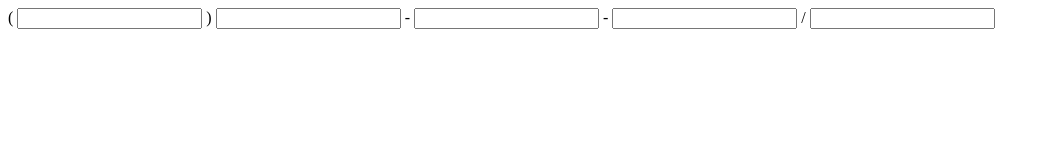
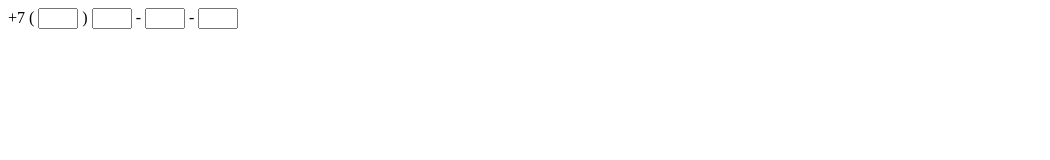
Before and after one commit to Sorgor/jquery.splitinput, a plain HTML site: page demo/index.html in a window 1280 px wide. Shown: the whole page, without its empty margins (0-1050 px from the left). Drawn offline with Linux system fonts and the light colour scheme.

Commit message:
added setting class of an created inputs, removed cloning of original input

```diff
--- a/demo/index.html
+++ b/demo/index.html
@@ -3,14 +3,14 @@
     <title>jquery.splittedinput — demo</title>
     <meta charset="utf-8">
     <style>
-        input.bluecolored {border:none;width: 2em;text-align: center}
+        input.bluecolored {;width: 3em;}
     </style>
     <script src="../lib/jquery-2.0.3.min.js"></script>
     <script src="../src/jquery.splittedinput.js"></script>
     <script>
         $(document).ready(function(){
             $('#splitme').splitInput({
-                template: '( {3} ) {3} - {2} - {2} / {10}',
+                template: '+7 ( {3} ) {3} - {2} - {2}',
                 class: 'bluecolored',
                 pattern: '\\d*',
                 transform: function(string){return string.toUpperCase()}
--- a/src/jquery.splittedinput.js
+++ b/src/jquery.splittedinput.js
@@ -4,7 +4,7 @@ $.fn.extend({
 
         _this.inputs = [];
         _this.parent = $(this).parent();
-        _this.globalInput = $(this).clone().attr('type', 'hidden');
+        _this.globalInput = $(this);
         _this.globalBuffer = [];
 
         _this.parent.append(_this.globalInput);
@@ -22,7 +22,7 @@ $.fn.extend({
         };
 
         _this.replacedString = settings.template.replace(/\{(\d*)\}/g, function(matched, size){
-            var el = $('<input>').attr('type', 'text');
+            var el = $('<input>').attr('type', 'text').addClass(settings.class);
 
             if (size)
                 el.attr('maxlength', size)
@@ -36,7 +36,8 @@ $.fn.extend({
             return toReturn;
         });
 
-        $(this).replaceWith(_this.replacedString);
+        _this.parent.append(_this.replacedString);
+        $(_this).attr('type', 'hidden');
 
         _this.inputs = []
         _this.buffer = []
@@ -77,6 +78,7 @@ $.fn.extend({
         }
         _this.updateGlobal = function(){
             _this.globalInput.val(_this.getGlobalBuffer().join(''));
+            _this.globalInput.trigger('change');
         }
     }
 });
```
